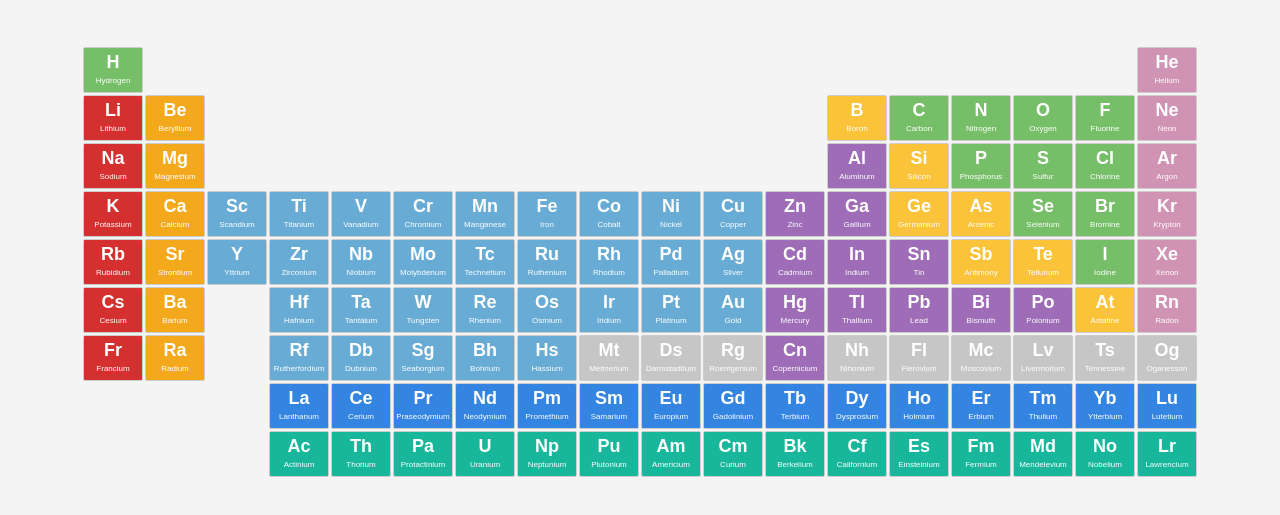
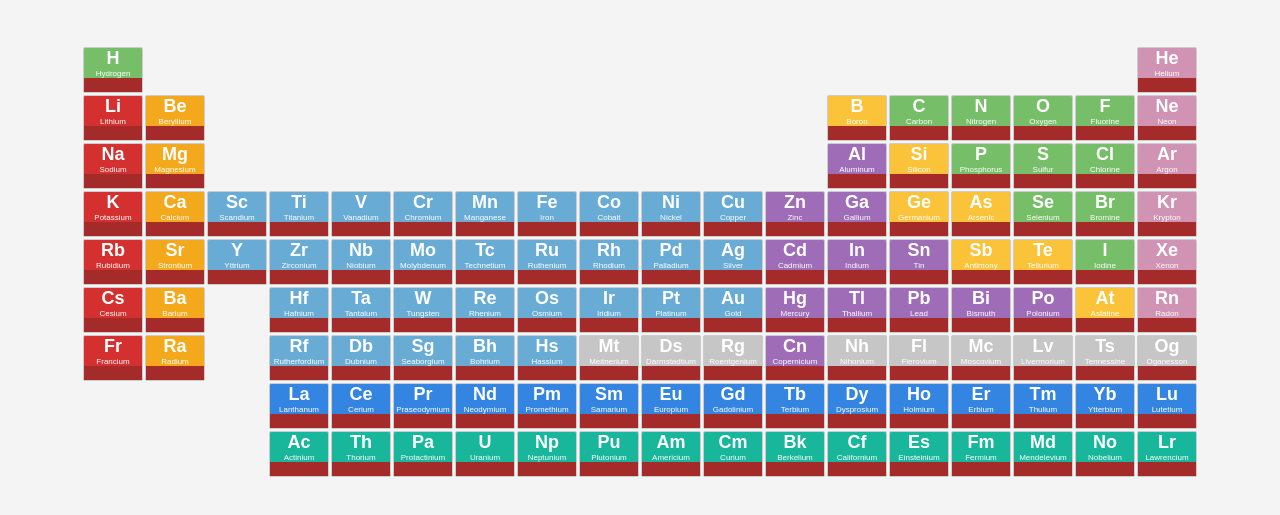
Before and after one commit to Srbuhi/Periodic_table, a plain HTML site: page index.html in a window 1280 px wide. Shown: the part 85-600 px from the top of the page. Drawn offline with Linux system fonts and the light colour scheme.

Commit message:
Create price class

```diff
--- a/style.css
+++ b/style.css
@@ -774,3 +774,9 @@ body {
 .crust .small {
     background-color: rgb(96, 39, 31);
 }
+
+.price-area {
+    width: 100%;
+    height: 15px;
+    background-color: brown;
+}
```
